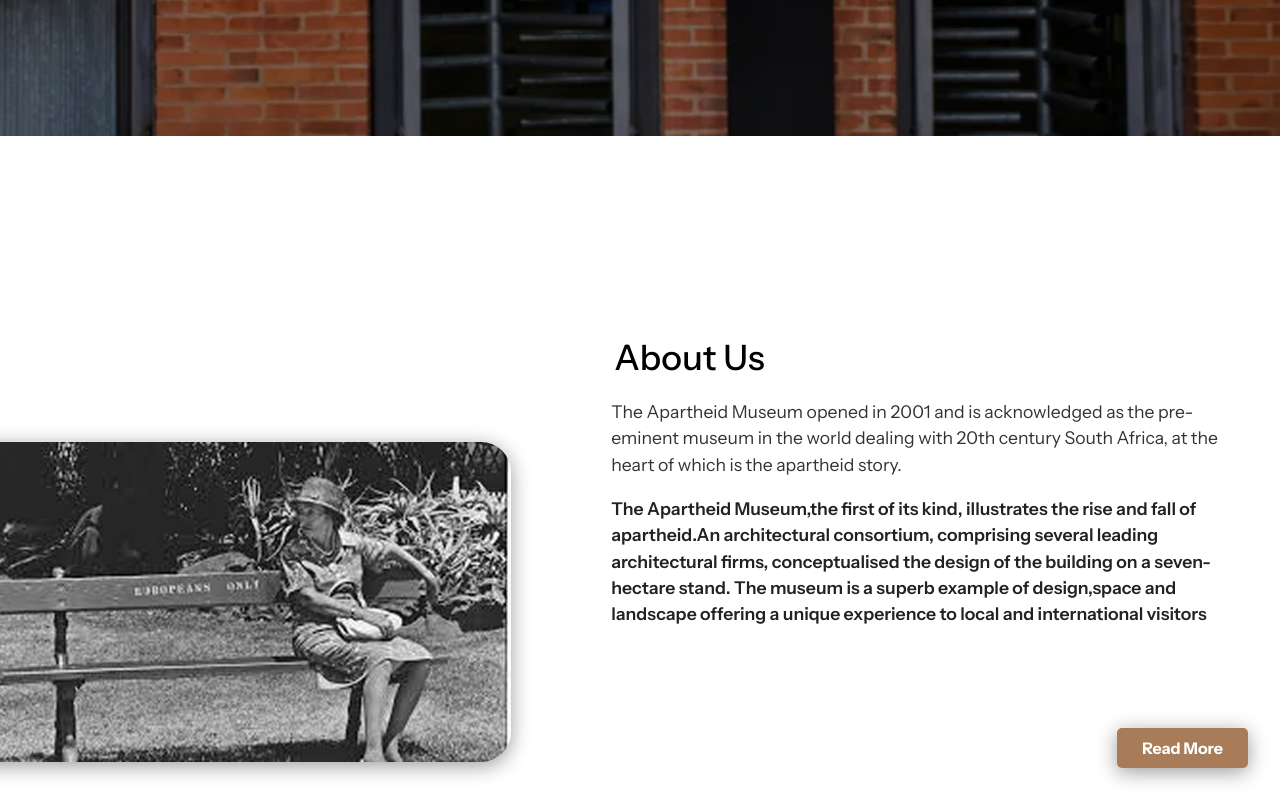
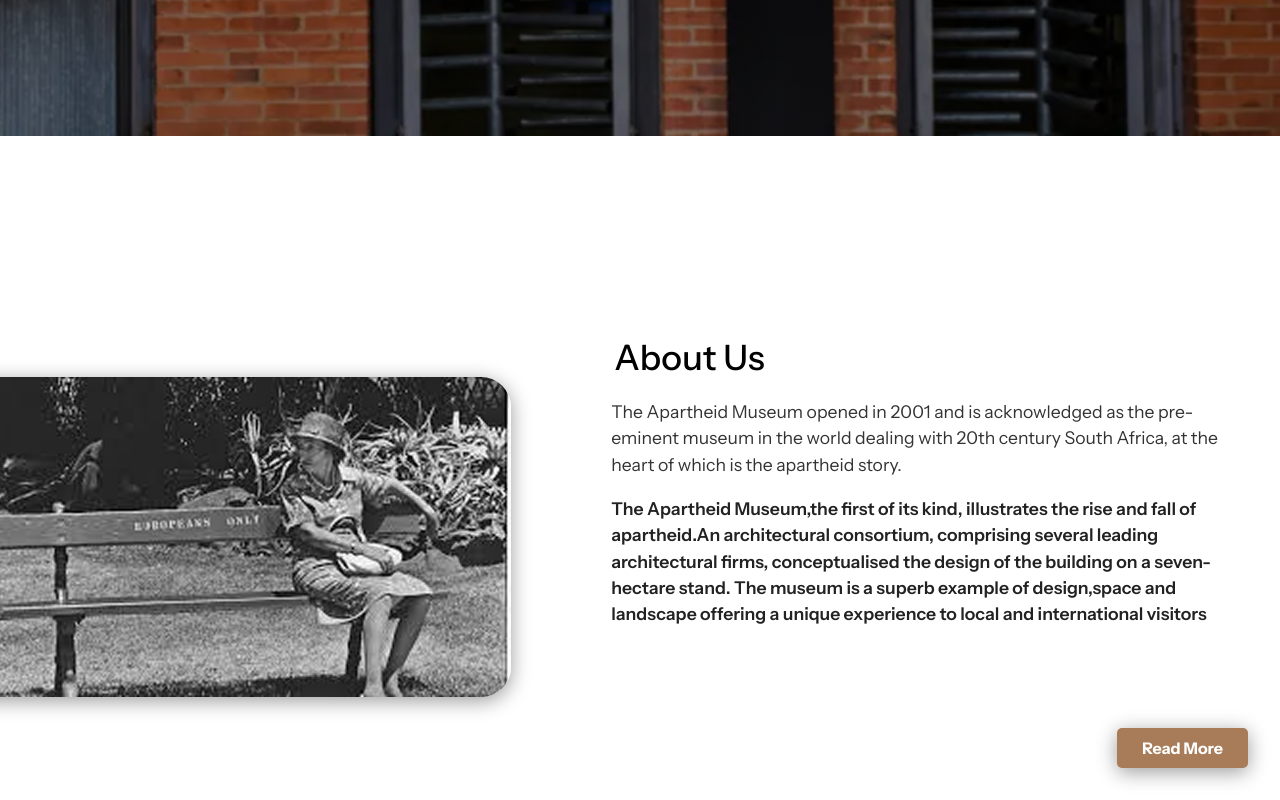
Before and after one commit to bontlenkoale1/apartheid-museum-clone, a React (Vite) app: page / in a window 1280 px wide. Shown: the part 855-1655 px from the top of the page. Built offline with nearby package versions, Linux system fonts and the light colour scheme; a web font is replaced by a local one.

Commit message:
about-image

```diff
--- a/src/components/About.css
+++ b/src/components/About.css
@@ -12,7 +12,7 @@
     height: auto;
     border-radius: 30px;
     margin-left: -80px;
-    margin-top: -20px;
+    margin-top: -150px;
     box-shadow: 0 4px 20px rgba(0, 0, 0, 0.397);
     transition: transform 0.3s ease;
 }
```
